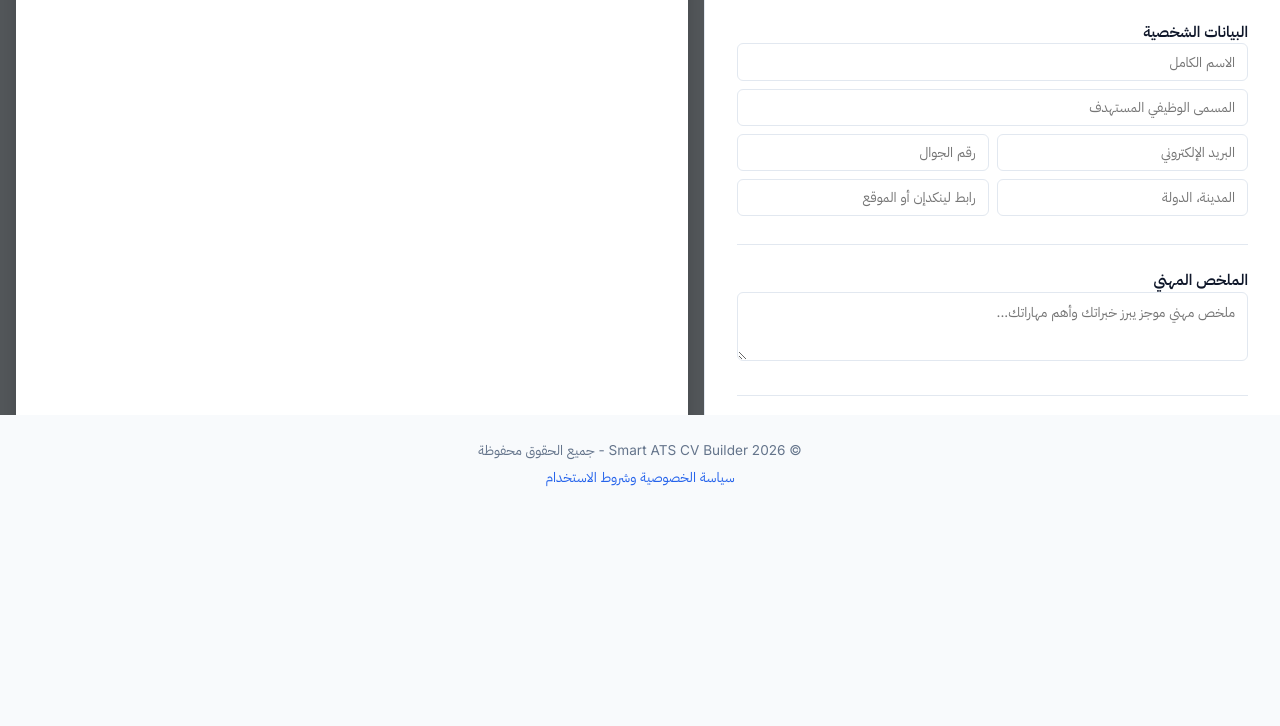
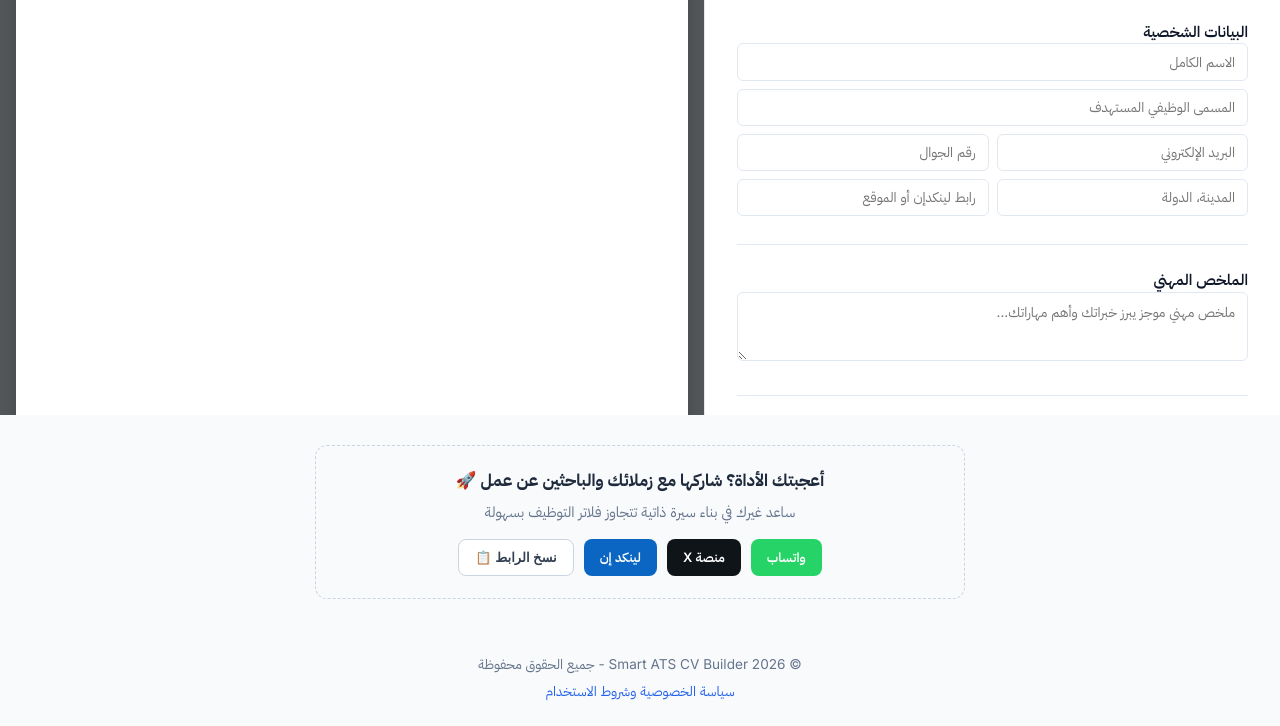
Before and after one commit to Romytha1/ats-resume-builder, a plain HTML site: page index.html in a window 1280 px wide. Shown: the part 391-1117 px from the top of the page. Before the commit the page ends 903 px from the top, so only its background shows below. Drawn offline with Linux system fonts and the light colour scheme.

Commit message:
Add social share buttons

```diff
--- a/index.html
+++ b/index.html
@@ -188,7 +188,40 @@
     </section>
   </main>
 </main>
+<!-- قسم المشاركة السريعة المتكامل -->
+  <div class="no-print" style="text-align: center; margin: 30px auto; padding: 22px; background: #f8fafc; border-radius: 12px; max-width: 650px; border: 1px dashed #cbd5e1;">
+    <h3 style="margin-bottom: 8px; color: #1e293b; font-size: 1.05rem;">أعجبتك الأداة؟ شاركها مع زملائك والباحثين عن عمل 🚀</h3>
+    <p style="margin-bottom: 16px; color: #64748b; font-size: 0.9rem;">ساعد غيرك في بناء سيرة ذاتية تتجاوز فلاتر التوظيف بسهولة</p>
 
+    <div style="display: flex; justify-content: center; gap: 10px; flex-wrap: wrap;">
+      <!-- زر واتساب -->
+      <a href="https://api.whatsapp.com/send?text=لقيت%20هذه%20الأداة%20الرهيبة%20لبناء%20وفحص%20السيرة%20الذاتية%20لتتوافق%20100%25%20مع%20أنظمة%20التوظيف%20ATS%20مجاناً:%20https://smartatscv.com"
+         target="_blank"
+         style="display: inline-flex; align-items: center; gap: 6px; background-color: #25D366; color: white; padding: 9px 16px; border-radius: 8px; text-decoration: none; font-weight: 600; font-size: 13px;">
+        واتساب
+      </a>
+
+      <!-- زر منصة X -->
+      <a href="https://twitter.com/intent/tweet?text=أداة%20ممتازة%20لبناء%20وفحص%20السيرة%20الذاتية%20لتتوافق%20مع%20أنظمة%20التوظيف%20ATS%20بشكل%20مجاني%20🎯&url=https://smartatscv.com"
+         target="_blank"
+         style="display: inline-flex; align-items: center; gap: 6px; background-color: #0f1419; color: white; padding: 9px 16px; border-radius: 8px; text-decoration: none; font-weight: 600; font-size: 13px;">
+        منصة X
+      </a>
+
+      <!-- زر لينكد إن -->
+      <a href="https://www.linkedin.com/sharing/share-offsite/?url=https://smartatscv.com"
+         target="_blank"
+         style="display: inline-flex; align-items: center; gap: 6px; background-color: #0a66c2; color: white; padding: 9px 16px; border-radius: 8px; text-decoration: none; font-weight: 600; font-size: 13px;">
+        لينكد إن
+      </a>
+
+      <!-- زر نسخ الرابط -->
+      <button onclick="navigator.clipboard.writeText('https://smartatscv.com'); this.innerText='تم النسخ! ✓'; setTimeout(() => this.innerText='نسخ الرابط 📋', 2000);"
+              style="display: inline-flex; align-items: center; gap: 6px; background-color: #ffffff; color: #334155; border: 1px solid #cbd5e1; padding: 9px 16px; border-radius: 8px; font-weight: 600; font-size: 13px; cursor: pointer;">
+        نسخ الرابط 📋
+      </button>
+    </div>
+  </div>
   <footer class="no-print" style="text-align: center; padding: 25px 10px; color: #64748b; font-size: 0.85rem;">
     <p>© 2026 Smart ATS CV Builder - جميع الحقوق محفوظة</p>
     <p style="margin-top: 6px;">
```
